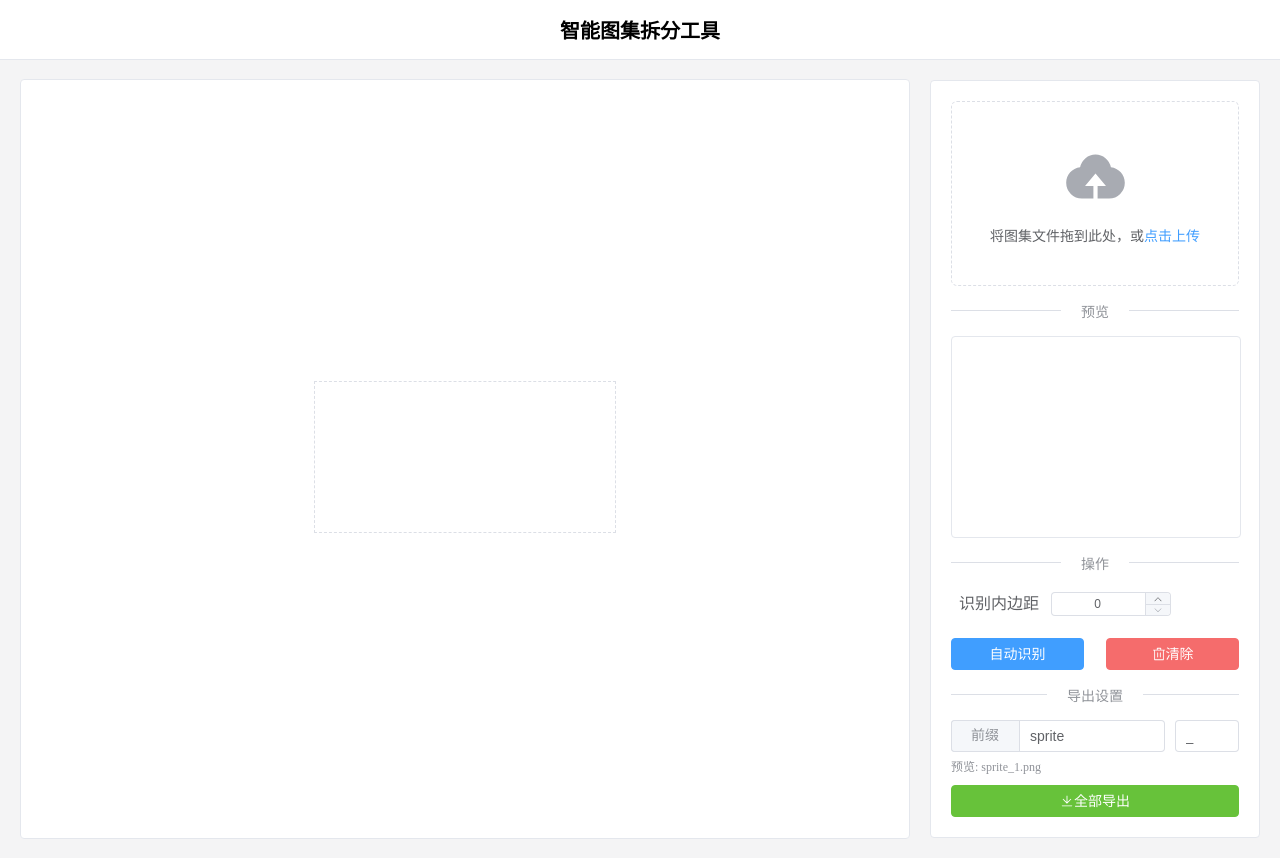
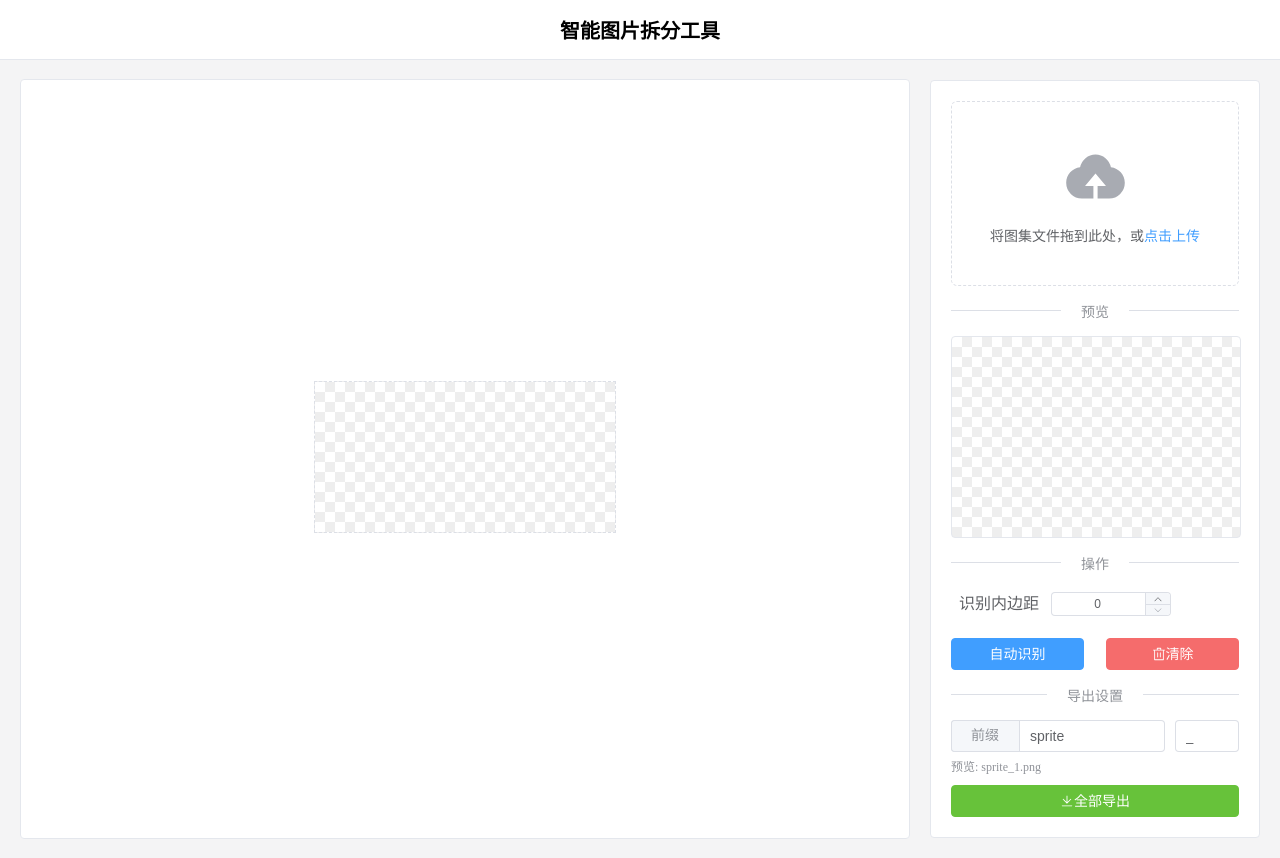
Before and after one commit to ask-tao/image-splitter, a Vue app: page / in a window 1280 px wide. Built offline with nearby package versions, Linux system fonts and the light colour scheme.

Commit message:
feat: Restore aspect-ratio preserving preview
- Reverts the preview image scaling logic to maintain the original aspect ratio.
- The preview image will now be displayed as large as possible within its container without distortion, centered if necessary.

```diff
--- a/src/App.vue
+++ b/src/App.vue
@@ -1,14 +1,14 @@
 <template>
   <el-container class="app-container">
     <el-header class="app-header">
-      <h1>智能图集拆分工具</h1>
+      <h1>智能图片拆分工具</h1>
     </el-header>
     <el-container>
       <el-main class="main-content">
         <el-card shadow="never" class="canvas-card">
           <canvas
             ref="canvasRef"
-            class="editor-canvas"
+            class="editor-canvas checkerboard-bg"
             :style="{ cursor: cursorStyle }"
             @mousedown="onMouseDown"
             @mousemove="onMouseMove"
@@ -35,7 +35,7 @@
             </el-upload>
 
             <el-divider>预览</el-divider>
-            <div class="preview-box">
+            <div class="preview-box checkerboard-bg">
               <canvas ref="previewCanvasRef"></canvas>
             </div>
 
@@ -183,6 +183,13 @@ const updatePreview = () => {
   const previewCanvas = previewCanvasRef.value;
   if (!previewCanvas || !sourceImage.value) return;
 
+  const container = previewCanvas.parentElement;
+  if (!container) return;
+
+  // Match canvas buffer size to container size
+  previewCanvas.width = container.clientWidth;
+  previewCanvas.height = container.clientHeight;
+
   const previewCtx = previewCanvas.getContext('2d');
   if (!previewCtx) return;
 
@@ -191,6 +198,7 @@ const updatePreview = () => {
   const selectedBox = boxes.value.find(b => b.id === selectedBoxId.value);
 
   if (selectedBox && selectedBox.w > 0 && selectedBox.h > 0) {
+    // Calculate dimensions to draw while maintaining aspect ratio
     const aspectRatio = selectedBox.w / selectedBox.h;
     let drawW = previewCanvas.width;
     let drawH = drawW / aspectRatio;
@@ -200,13 +208,14 @@ const updatePreview = () => {
       drawW = drawH * aspectRatio;
     }
 
+    // Center the image within the canvas
     const drawX = (previewCanvas.width - drawW) / 2;
     const drawY = (previewCanvas.height - drawH) / 2;
 
     previewCtx.drawImage(
       sourceImage.value,
       selectedBox.x - CANVAS_PADDING, selectedBox.y - CANVAS_PADDING, selectedBox.w, selectedBox.h, // Source rect
-      drawX, drawY, drawW, drawH // Destination rect
+      drawX, drawY, drawW, drawH // Destination rect (aspect-ratio corrected)
     );
   }
 };
@@ -667,7 +676,6 @@ html, body, #app, .app-container {
 
 .editor-canvas {
   border: 1px dashed #dcdfe6;
-  background-color: #fff;
 }
 
 .sidebar {
@@ -706,4 +714,15 @@ html, body, #app, .app-container {
   margin-bottom: 20px;
 }
 
+.checkerboard-bg {
+  background-color: #ffffff;
+  background-image:
+    linear-gradient(45deg, #eee 25%, transparent 25%),
+    linear-gradient(135deg, #eee 25%, transparent 25%),
+    linear-gradient(45deg, transparent 75%, #eee 75%),
+    linear-gradient(135deg, transparent 75%, #eee 75%);
+  background-size: 20px 20px;
+  background-position: 0 0, 10px 0, 10px -10px, 0px 10px;
+}
+
 </style>
```
